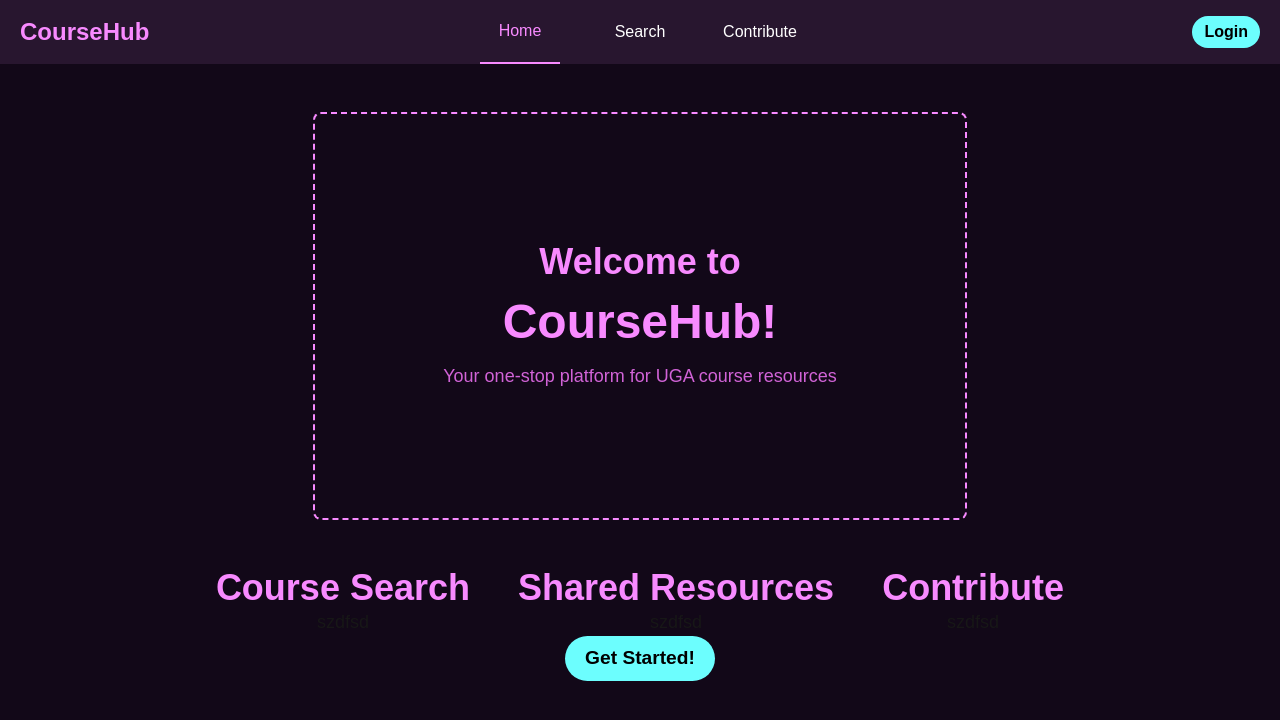
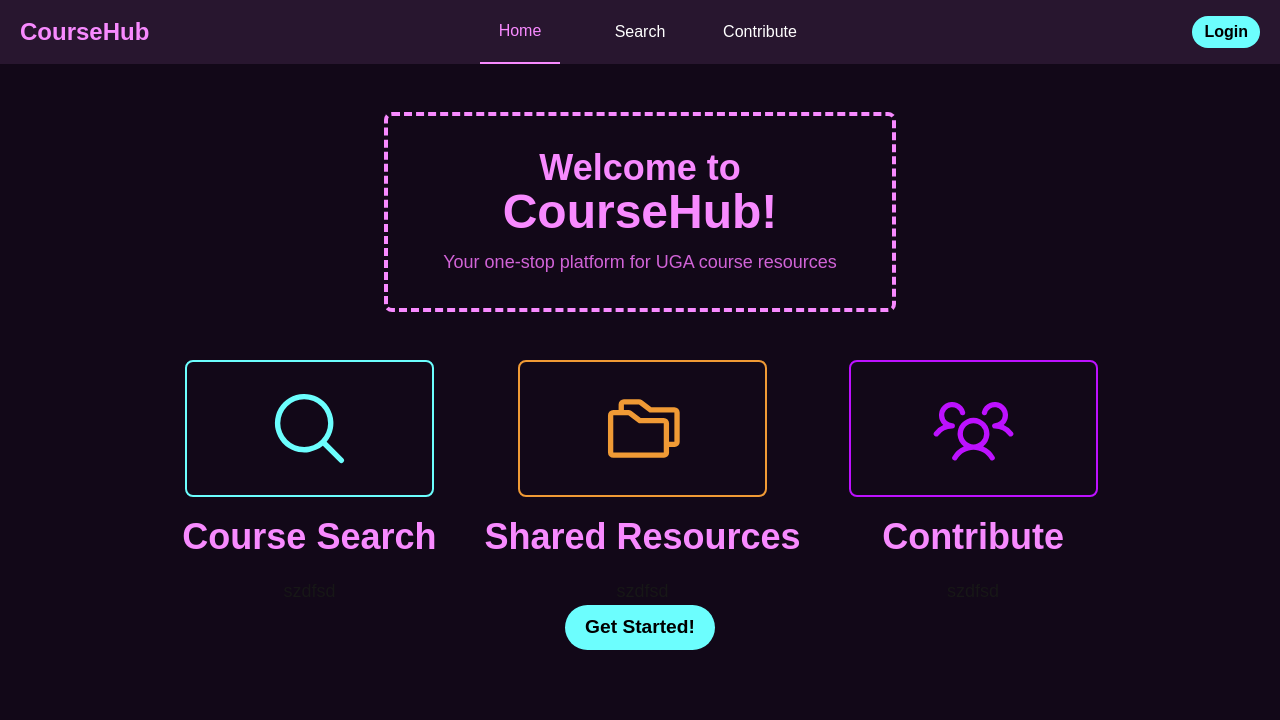
Before and after one commit to ttn64681/Web-Dev-Group-Project, a Next.js app: page / in a window 1280 px wide. Shown: the top 720 px of the page. Built offline with nearby package versions, Linux system fonts and the light colour scheme; a web font is replaced by a local one.

Commit message:
home page ui update 4/7

```diff
--- a/package.json
+++ b/package.json
@@ -9,6 +9,7 @@
     "lint": "next lint"
   },
   "dependencies": {
+    "@phosphor-icons/react": "^2.1.7",
     "mongodb": "^6.15.0",
     "mongoose": "^8.13.2",
     "next": "^14.2.26",
--- a/src/app/page.tsx
+++ b/src/app/page.tsx
@@ -1,4 +1,9 @@
+"use client";
+
 import Link from "next/link";
+import { MagnifyingGlass } from "@phosphor-icons/react";
+import { Folders } from "@phosphor-icons/react";
+import { UsersThree } from "@phosphor-icons/react";
 
 // Home Page
 export default function Home() {
@@ -6,35 +11,48 @@
   // TODO: Add proper content
 
   return (
-    <div className="flex flex-col items-center h-screen">
+    <div className="flex flex-col items-center">
       {/* Splash */}
-      <div className="flex flex-col items-center gap-4 m-12 border-2 border-neon-pink rounded-lg border-dashed p-32">
+      <div className="border-4 border-dashed border-neon-pink rounded-lg p-8 m-12 min-w-[40%] max-w-[90%]">
+        <div className="flex flex-col justify-center items-center gap-3">
+          <div className="flex flex-col justify-center items-center">
             <h1 className="font-dongle text-4xl font-bold text-neon-pink">
               Welcome to
             </h1>
             <h1 className="font-dongle text-5xl font-extrabold text-neon-pink">
               CourseHub!
             </h1>
+          </div>
           <p className="font-nunito text-lg text-neon-pink-subtitle">
             Your one-stop platform for UGA course resources
           </p>
         </div>
+      </div>
 
       {/* Features */}
-      <div className="flex flex-row items-center gap-12">
-        <div className="flex flex-col items-center">
+      <div className="flex flex-row justify-center items-center flex-wrap items-center gap-12">
+        <div className="flex flex-col items-center gap-5">
+          <div className="border-2 border-neon-cyan rounded-lg px-20 py-6">
+            <MagnifyingGlass className="text-neon-cyan" size={85} />
+          </div>
           <h1 className="font-dongle text-4xl font-bold text-neon-pink">
             Course Search
           </h1>
           <p className="font-nunito text-lg">szdfsd</p>
         </div>
-        <div className="flex flex-col items-center">
+        <div className="flex flex-col items-center gap-5">
+          <div className="border-2 border-neon-orange rounded-lg px-20 py-6">
+            <Folders className="text-neon-orange" size={85} />
+          </div>
           <h1 className="font-dongle text-4xl font-bold text-neon-pink">
             Shared Resources
           </h1>
           <p className="font-nunito text-lg">szdfsd</p>
         </div>
-        <div className="flex flex-col items-center">
+        <div className="flex flex-col items-center gap-5">
+          <div className="border-2 border-neon-violet rounded-lg px-20 py-6">
+            <UsersThree className="text-neon-violet" size={85} />
+          </div>
           <h1 className="font-dongle text-4xl font-bold text-neon-pink">
             Contribute
           </h1>
```
Also changed, not shown: 1 other file (tests, documents, lock files or other folders). Lines whose indentation alone changed are shown as unchanged.
